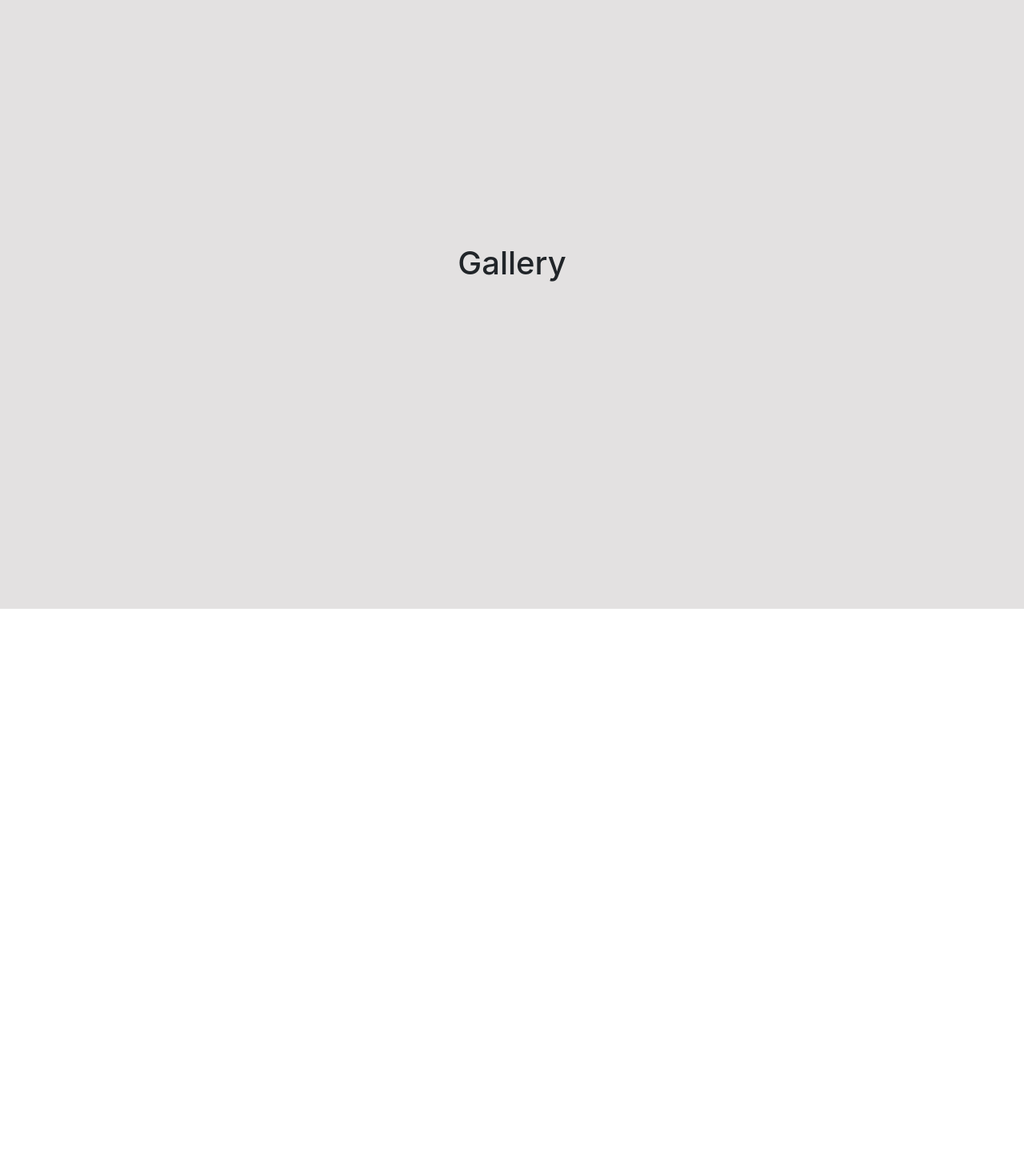
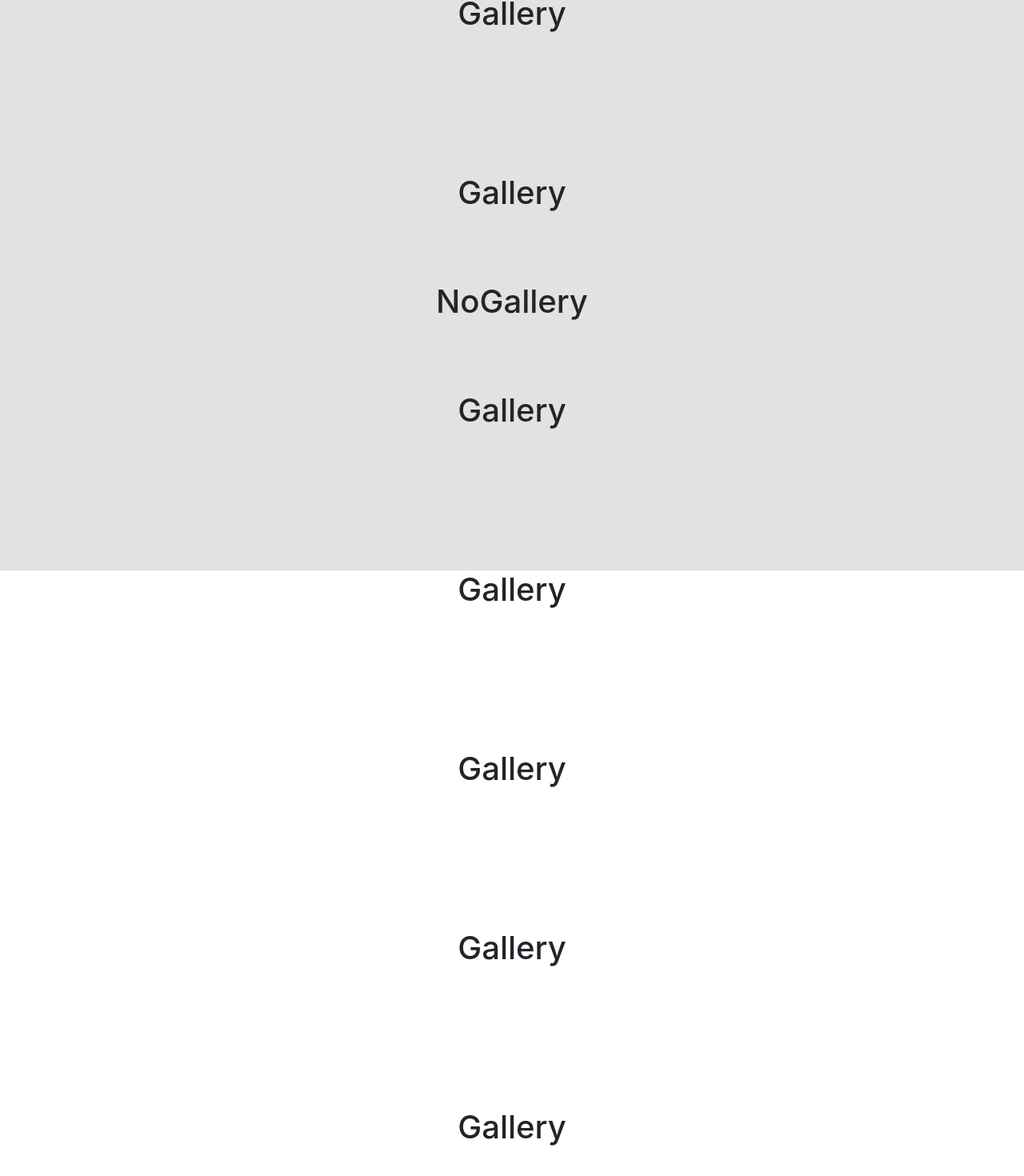
Before and after one commit to GMorse19/rustic, a React (Create React App) app: page /gallery in a window 1280 px wide. Shown: the part 95-1565 px from the top of the page at 80% size. Before the commit the page ends 856 px from the top, so only its background shows below. Built offline with nearby package versions, Linux system fonts and the light colour scheme.

Commit message:
Added parallax to gallery component
Happy mistake?
Tried a couple of npm scrollers, but ended up using parallax
instead

```diff
--- a/package.json
+++ b/package.json
@@ -12,8 +12,10 @@
     "react-bootstrap": "^1.3.0",
     "react-burger-menu": "^2.7.1",
     "react-dom": "^16.13.1",
+    "react-horizontal-scroll-container": "^1.0.1",
     "react-router-dom": "^5.2.0",
     "react-scripts": "3.4.3",
+    "react-scroll-horizontal": "^1.6.4",
     "react-scroll-parallax": "^2.3.4"
   },
   "scripts": {
--- a/src/Gallery/Gallery.js
+++ b/src/Gallery/Gallery.js
@@ -1,10 +1,42 @@
 import React from 'react'
+import { Parallax } from 'react-scroll-parallax'
 
 import './Gallery.scss'
 
 const Gallery = () => (
   <div className='gallery'>
-    <h1>Gallery</h1>
+  <h1></h1>
+    <Parallax scrollAxis='horizontal' className="custom-class padding" x={[50, -50]} tagOuter="figure">
+      <h1>Gallery</h1>
+    </Parallax>
+    <h1></h1>
+    <Parallax scrollAxis='horizontal' className="custom-class padding" x={[-50, 50]} tagOuter="figure">
+      <h1>Gallery</h1>
+    </Parallax>
+    <h1>NoGallery</h1>
+    <Parallax scrollAxis='horizontal' className="custom-class padding" x={[50, -50]} tagOuter="figure">
+      <h1>Gallery</h1>
+    </Parallax>
+    <h1></h1>
+    <Parallax scrollAxis='horizontal' className="custom-class padding" x={[-50, 50]} tagOuter="figure">
+      <h1>Gallery</h1>
+    </Parallax>
+    <h1></h1>
+    <Parallax scrollAxis='horizontal' className="custom-class padding" x={[50, -50]} tagOuter="figure">
+      <h1>Gallery</h1>
+    </Parallax>
+    <h1></h1>
+    <Parallax scrollAxis='horizontal' className="custom-class padding" x={[50, -50]} tagOuter="figure">
+      <h1>Gallery</h1>
+    </Parallax>
+    <h1></h1>
+    <Parallax scrollAxis='horizontal' className="custom-class padding" x={[-50, 50]} tagOuter="figure">
+      <h1>Gallery</h1>
+    </Parallax>
+    <h1></h1>
+    <Parallax scrollAxis='horizontal' className="custom-class padding" x={[-50, 50]} tagOuter="figure">
+      <h1>Gallery</h1>
+    </Parallax>
   </div>
 )
 
--- a/src/Gallery/Gallery.scss
+++ b/src/Gallery/Gallery.scss
@@ -1,4 +1,9 @@
 .gallery {
-  padding: 50vh;
+  // padding: 50vh;
+  height: 100vh;
   background-color: #e3e1e1;
 }
+
+.padding {
+  padding: 10vh;
+}
```
Also changed, not shown: 1 other file (tests, documents, lock files or other folders).
